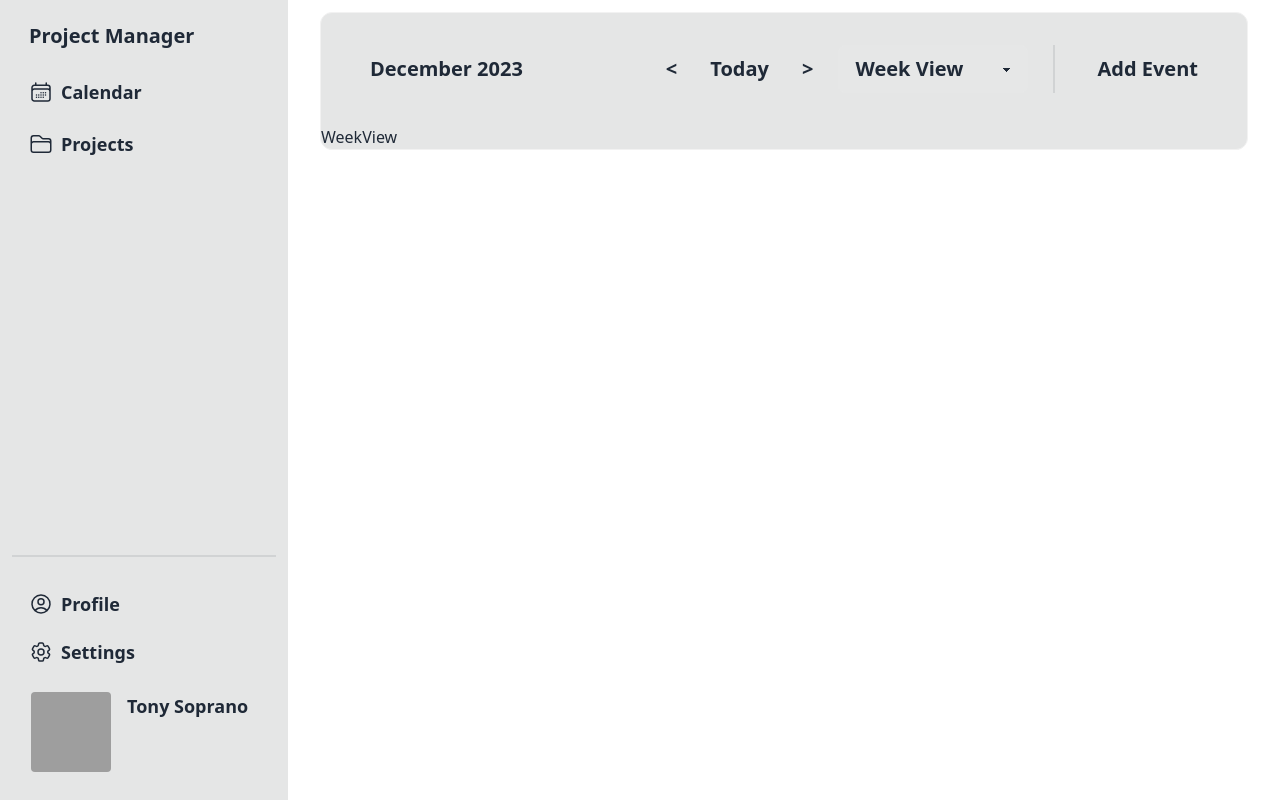
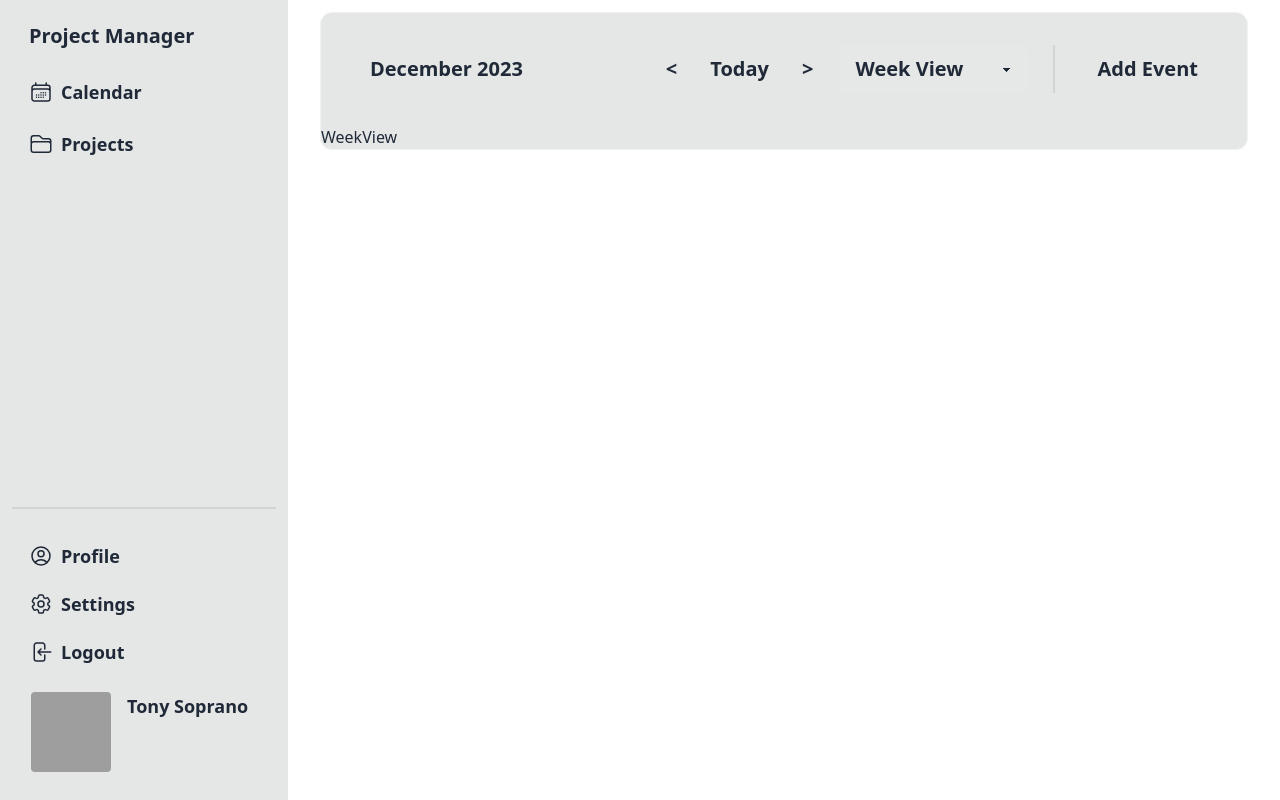
Before and after one commit to hxffner/project-management, a React (Vite) app in the folder client/: page /calendar in a window 1280 px wide. Built offline with nearby package versions, Linux system fonts and the light colour scheme; grey boxes are pictures that could not be loaded.

Commit message:
Logout Button

```diff
--- a/client/src/components/Sidebar.tsx
+++ b/client/src/components/Sidebar.tsx
@@ -1,4 +1,4 @@
-import { FC } from 'react';
+import { FC } from "react";
 
 import { Link } from "react-router-dom";
 
@@ -17,7 +17,10 @@ const Sidebar: FC = () => {
         <div className="flex-1">
           <ul className="pt-2 pb-4 space-y-1 text-sm">
             <li className="rounded-sm">
-              <Link to={`/calendar`} className="btn btn-ghost normal-case text-lg">
+              <Link
+                to={`/calendar`}
+                className="btn btn-ghost normal-case text-lg"
+              >
                 <svg
                   xmlns="http://www.w3.org/2000/svg"
                   fill="none"
@@ -66,7 +69,10 @@ const Sidebar: FC = () => {
           <div>
             <ul className="mb-4">
               <li className="rounded-sm">
-                <Link to={`/profile/${username}`} className="btn btn-ghost normal-case text-lg">
+                <Link
+                  to={`/profile/${username}`}
+                  className="btn btn-ghost normal-case text-lg"
+                >
                   <svg
                     xmlns="http://www.w3.org/2000/svg"
                     fill="none"
@@ -85,7 +91,10 @@ const Sidebar: FC = () => {
                 </Link>
               </li>
               <li className="rounded-sm">
-                <Link to={`/profile/${username}/settings`} className="btn btn-ghost normal-case text-lg">
+                <Link
+                  to={`/profile/${username}/settings`}
+                  className="btn btn-ghost normal-case text-lg"
+                >
                   <svg
                     xmlns="http://www.w3.org/2000/svg"
                     fill="none"
@@ -106,6 +115,26 @@ const Sidebar: FC = () => {
                     />
                   </svg>
                   <span>Settings</span>
+                </Link>
+              </li>
+              <li className="rounded-sm">
+                <Link to={`/`} className="btn btn-ghost normal-case text-lg">
+                  <svg
+                    xmlns="http://www.w3.org/2000/svg"
+                    fill="none"
+                    viewBox="0 0 24 24"
+                    strokeWidth={1.5}
+                    stroke="currentColor"
+                    className="w-6 h-6"
+                  >
+                    <path
+                      strokeLinecap="round"
+                      strokeLinejoin="round"
+                      d="M15.75 9V5.25A2.25 2.25 0 0013.5 3h-6a2.25 2.25 0 00-2.25 2.25v13.5A2.25 2.25 0 007.5 21h6a2.25 2.25 0 002.25-2.25V15M12 9l-3 3m0 0l3 3m-3-3h12.75"
+                    />
+                  </svg>
+
+                  <span>Logout</span>
                 </Link>
               </li>
             </ul>
```
